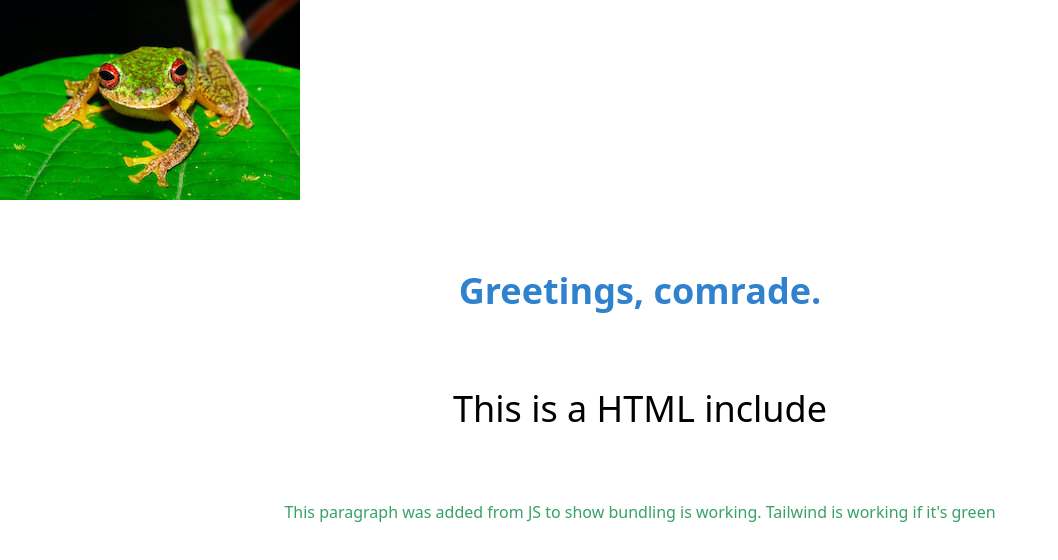
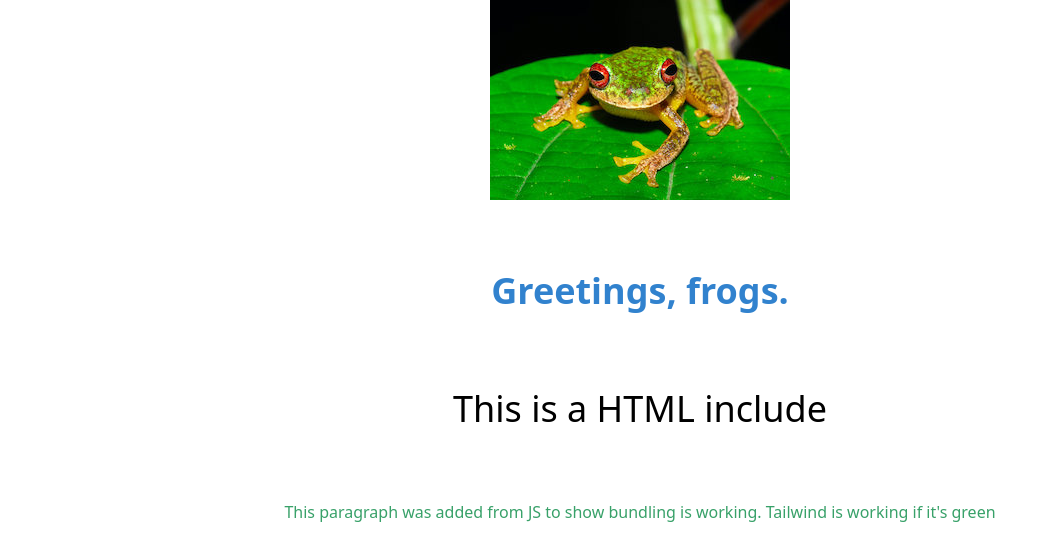
Before and after one commit to dwkns/parcel-tailwind, a website built with Parcel: page src/index.html in a window 1280 px wide. Shown: the whole page, without its empty margins (0-1058 px from the left). Built offline with nearby package versions, Linux system fonts and the light colour scheme.

Commit message:
Added the frog image — centred.

```diff
--- a/src/index.html
+++ b/src/index.html
@@ -2,15 +2,17 @@
 <html lang="en">
 
   <head>
-    <title>---page-title---</title>
+    <title>qq</title>
     <meta charset="utf-8" />
     <meta name="viewport" content="width=device-width, initial-scale=1, shrink-to-fit=no" />
     <link href="css/style.css" rel="stylesheet" />
   </head>
 
   <body>
-    <img src="images/frog.jpg">
-    <h1 class="text-4xl text-center my-16 text-blue-600 font-bold font-sans">Greetings, comrade.</h1>
+   <div class="flex justify-center">
+     <img src="images/frog.jpg">
+   </div>
+    <h1 class="text-4xl text-center my-16 text-blue-600 font-bold font-sans">Greetings, frogs.</h1>
     <include src="partials/header.html"></include>
     <script src="js/index.js"></script>
   </body>
```
